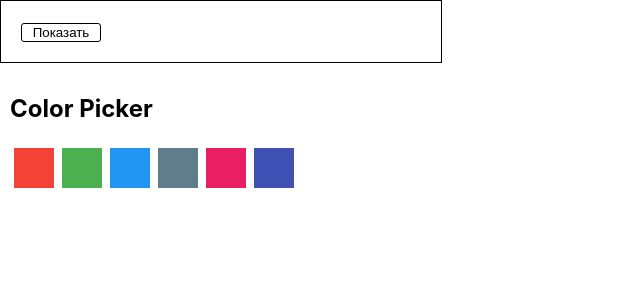
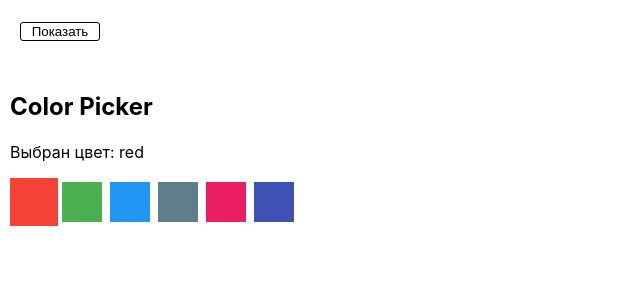
Before and after one commit to arkadiibasovych/module2.states, a React (Create React App) app: page / in a window 1280 px wide. Shown: the top 300 px of the page, without its empty margins (0-640 px from the left). Built offline with nearby package versions, Linux system fonts and the light colour scheme.

Commit message:
add deafult export

```diff
--- a/src/App.jsx
+++ b/src/App.jsx
@@ -1,7 +1,7 @@
 import './App.css';
 
-import Dropdown from './Components/Dropdown/Dropdown';
-import ColorPicker from './Components/ColorPicker/ColorPicker';
+import Dropdown from './Components/Dropdown';
+import ColorPicker from './Components/ColorPicker';
 
 const colorPickerOptions = [
   { label: 'red', color: '#F44336' },
--- a/src/Components/ColorPicker/ColorPicker.jsx
+++ b/src/Components/ColorPicker/ColorPicker.jsx
@@ -6,16 +6,35 @@ class ColorPicker extends Component {
     activeOptionIdx: 0,
   };
 
+  setActiveIndex = index => {
+    this.setState({ activeOptionIdx: index });
+  };
+
+  makeOptionclassName = index => {
+    const optionClasses = [s.ColorPicker__option];
+
+    if (index === this.state.activeOptionIdx) {
+      optionClasses.push(s.ColorPicker__option__active);
+    }
+    return optionClasses.join(' ');
+  };
+
   render() {
+    const { options } = this.props;
+    const { activeOptionIdx } = this.state;
+    const activeOption = options[activeOptionIdx];
+
     return (
       <div className={s.ColorPicker}>
         <h2 className={s.ColorPicker__title}>Color Picker</h2>
+        <p>Выбран цвет: {activeOption.label}</p>
         <div>
-          {this.props.options.map(({ label, color }) => (
+          {this.props.options.map(({ label, color }, index) => (
             <button
               key={label}
-              className={s.ColorPicker__option}
+              className={this.makeOptionclassName(index)}
               style={{ backgroundColor: color }}
+              onClick={() => this.setActiveIndex(index)}
             ></button>
           ))}
         </div>
--- a/src/Components/ColorPicker/ColorPicker.module.css
+++ b/src/Components/ColorPicker/ColorPicker.module.css
@@ -1,5 +1,4 @@
 .ColorPicker {
-  width: 400px;
   padding: 10px;
 }
 
@@ -12,11 +11,13 @@
   width: 40px;
   height: 40px;
   margin: 4px;
-  transition: transform 250ms linear;
+
   border: none;
   outline: none;
+
+  transition: transform 250ms linear;
 }
 
-.ColorPicker__option--active {
-  transform: scale(1.1);
+.ColorPicker__option__active {
+  transform: scale(1.2);
 }
--- /dev/null
+++ b/src/Components/ColorPicker/index.js
@@ -0,0 +1 @@
+export { default } from './ColorPicker';
--- a/src/Components/Counter/Controls.module.css
+++ b/src/Components/Counter/Controls.module.css
@@ -13,6 +13,10 @@
   transition: box-shadow 250ms linear;
 }
 
+.Counter__controls > button:first-child {
+  margin-right: 10px;
+}
+
 .Counter__controls > button:active {
   box-shadow: 2px 5px 2px 0 rgb(0 0 0 / 0.5);
 }
--- a/src/Components/Counter/Counter.jsx
+++ b/src/Components/Counter/Counter.jsx
@@ -29,9 +29,11 @@ class Counter extends React.Component {
     });
   };
   render() {
+    const { value } = this.state;
+
     return (
       <div className={s.Counter}>
-        <Value value={this.state.value} />
+        <Value value={value} />
         <Controls
           onIncrement={this.handleIncrment}
           onDecrement={this.handleDecrement}
--- /dev/null
+++ b/src/Components/Counter/index.js
@@ -0,0 +1 @@
+export { default } from './Counter';
--- a/src/Components/Dropdown/Dropdown.jsx
+++ b/src/Components/Dropdown/Dropdown.jsx
@@ -1,6 +1,6 @@
 import React, { Component } from 'react';
 import s from './Dropdown.module.css';
-import Counter from '../Counter/Counter';
+import Counter from '../Counter';
 
 class Dropdown extends Component {
   state = {
@@ -14,6 +14,8 @@ class Dropdown extends Component {
   };
 
   render() {
+    const { visible } = this.state;
+
     return (
       <div className={s.Dropdown}>
         <button
@@ -21,10 +23,10 @@ class Dropdown extends Component {
           className={s.Dropdown__togle}
           onClick={this.toggle}
         >
-          {this.state.visible ? 'Скрыть' : 'Показать'}
+          {visible ? 'Скрыть' : 'Показать'}
         </button>
 
-        {this.state.visible && <Counter initialValue={0} />}
+        {visible && <Counter initialValue={0} />}
       </div>
     );
   }
--- a/src/Components/Dropdown/Dropdown.module.css
+++ b/src/Components/Dropdown/Dropdown.module.css
@@ -2,7 +2,6 @@
   position: relative;
   width: 400px;
   padding: 20px;
-  border: 1px solid black;
 }
 
 .Dropdown__menu {
--- /dev/null
+++ b/src/Components/Dropdown/index.js
@@ -0,0 +1 @@
+export { default } from './Dropdown';
```
